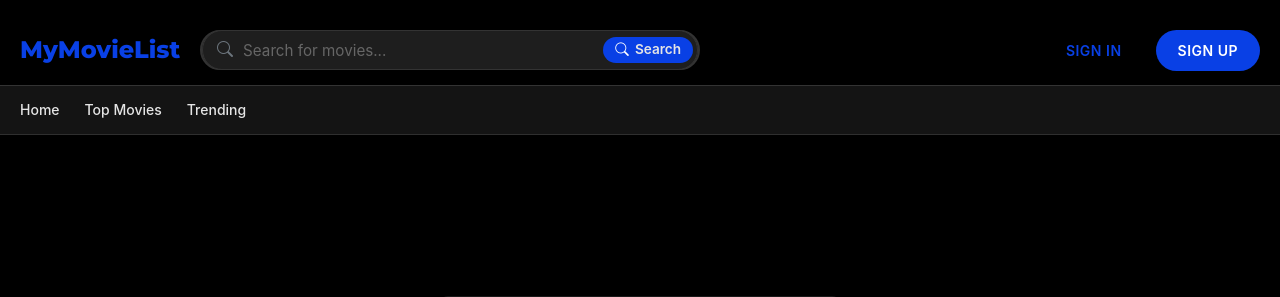
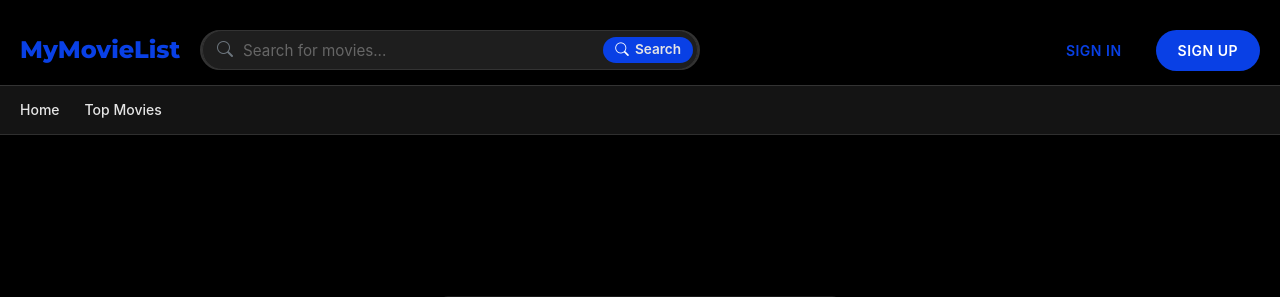
Before and after one commit to littledefbhe/MyMoveList_Website, a Flask app: page /signup in a window 1280 px wide. Shown: the top 297 px of the page. Run offline with Flask 3, Linux system fonts and the light colour scheme.

Commit message:
Removed trending heading and watchlist heading

```diff
--- a/board/templates/base.html
+++ b/board/templates/base.html
@@ -45,7 +45,6 @@
                         </button>
                         <ul class="dropdown-menu dropdown-menu-end" aria-labelledby="userDropdown">
                             <li><a class="dropdown-item" href="#"><i class="bi bi-person"></i> Profile</a></li>
-                            <li><a class="dropdown-item" href="#"><i class="bi bi-bookmark"></i> Watchlist</a></li>
                             <li><hr class="dropdown-divider"></li>
                             <li><a class="dropdown-item text-danger" href="{{ url_for('pages.signout') }}"><i class="bi bi-box-arrow-right"></i> Sign Out</a></li>
                         </ul>
@@ -66,7 +65,6 @@
                     {% if current_user.is_authenticated %}
                     <li class="{% if request.endpoint == 'pages.my_library' %}active{% endif %}"><a href="{{ url_for('pages.my_library') }}">My Library</a></li>
                     {% endif %}
-                    <li><a href="#">Trending</a></li>
                 </ul>
             </div>
         </nav>
```
Also changed, not shown: instance/movielist.db.
